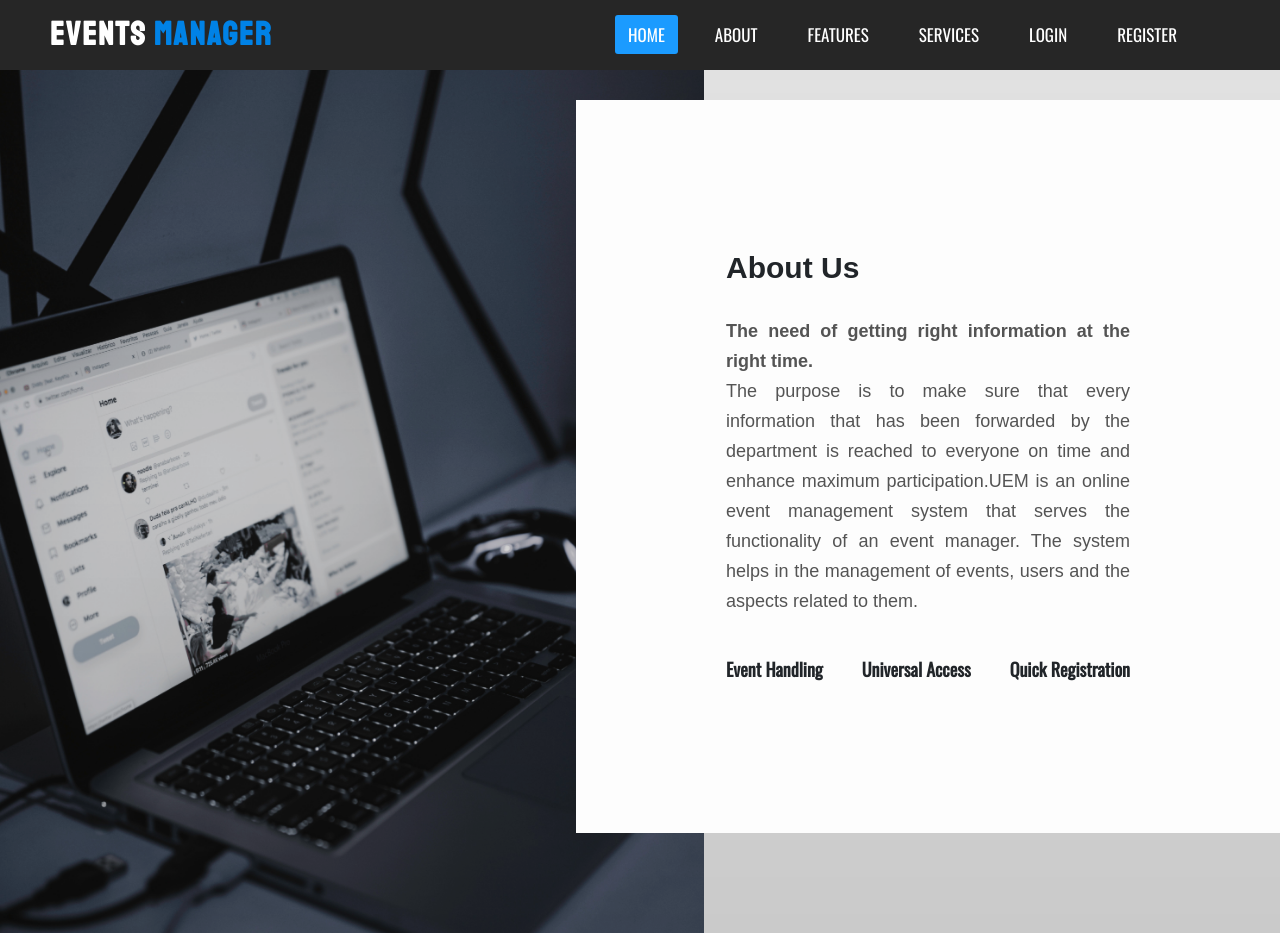
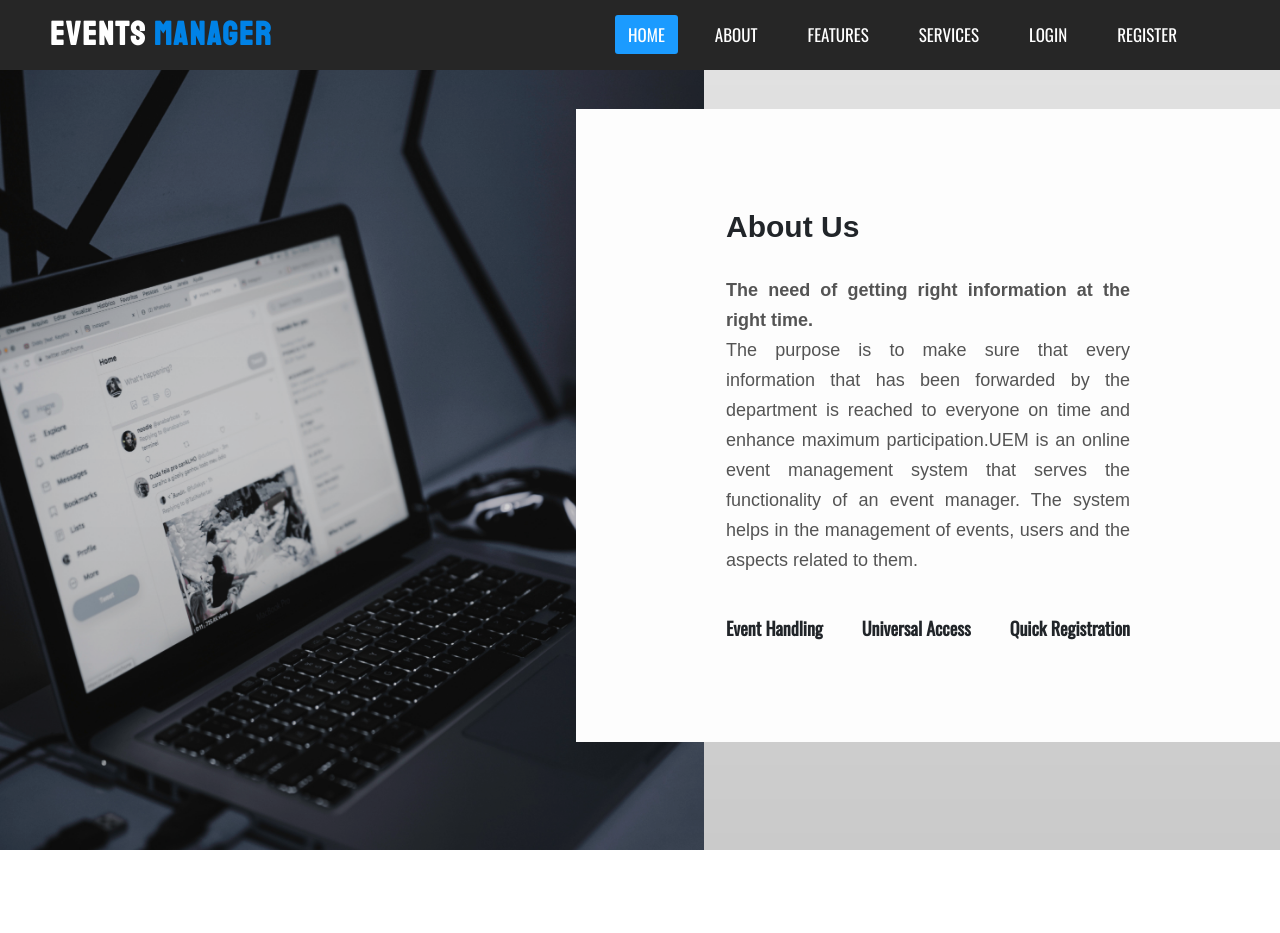
Before and after one commit to santhosh0209/UEM-, a Django app: page /about/ in a window 1280 px wide. After the commit the page ends 850 px from the top, so only its background shows below. Run offline with Django 3.2, Linux system fonts and the light colour scheme; some libraries are stand-ins or nearby versions; some web fonts are replaced.

Commit message:
initial commit

```diff
--- a/events/static/events/main.js
+++ b/events/static/events/main.js
@@ -6,7 +6,7 @@ $(document).ready(function () {
 
 	setTimeout(function () {
 		$('#loader').fadeToggle();
-	}, 3000);
+	}, 4000);
 
 
 
--- a/events/static/events/style.css
+++ b/events/static/events/style.css
@@ -119,7 +119,7 @@ body {
     0%,100%
     {
         color: #fff;
-        filter: blur(0px);
+
         text-shadow: 0 0 10px #00b3ff,
         0 0 20px #00b3ff,
         0 0 40px #00b3ff,
@@ -132,7 +132,7 @@ body {
     25%,75%
     {
         color: #000;
-        filter: blur(2px);
+
         text-shadow: none;
 
     }
--- a/events/static/events/style2.css
+++ b/events/static/events/style2.css
@@ -25,7 +25,7 @@
     background-size: 55%;
     background-color: #fdfdfd;
     overflow: hidden;
-    padding: 100px 0;
+    padding: 108.5px 0;
 }
 
 .inner-container{
@@ -33,6 +33,8 @@
     float: right;
     background-color: #fdfdfd;
     padding: 150px;
+    padding-top: 100px;
+    padding-bottom: 100px;
 }
 
 .inner-container h1{
```
